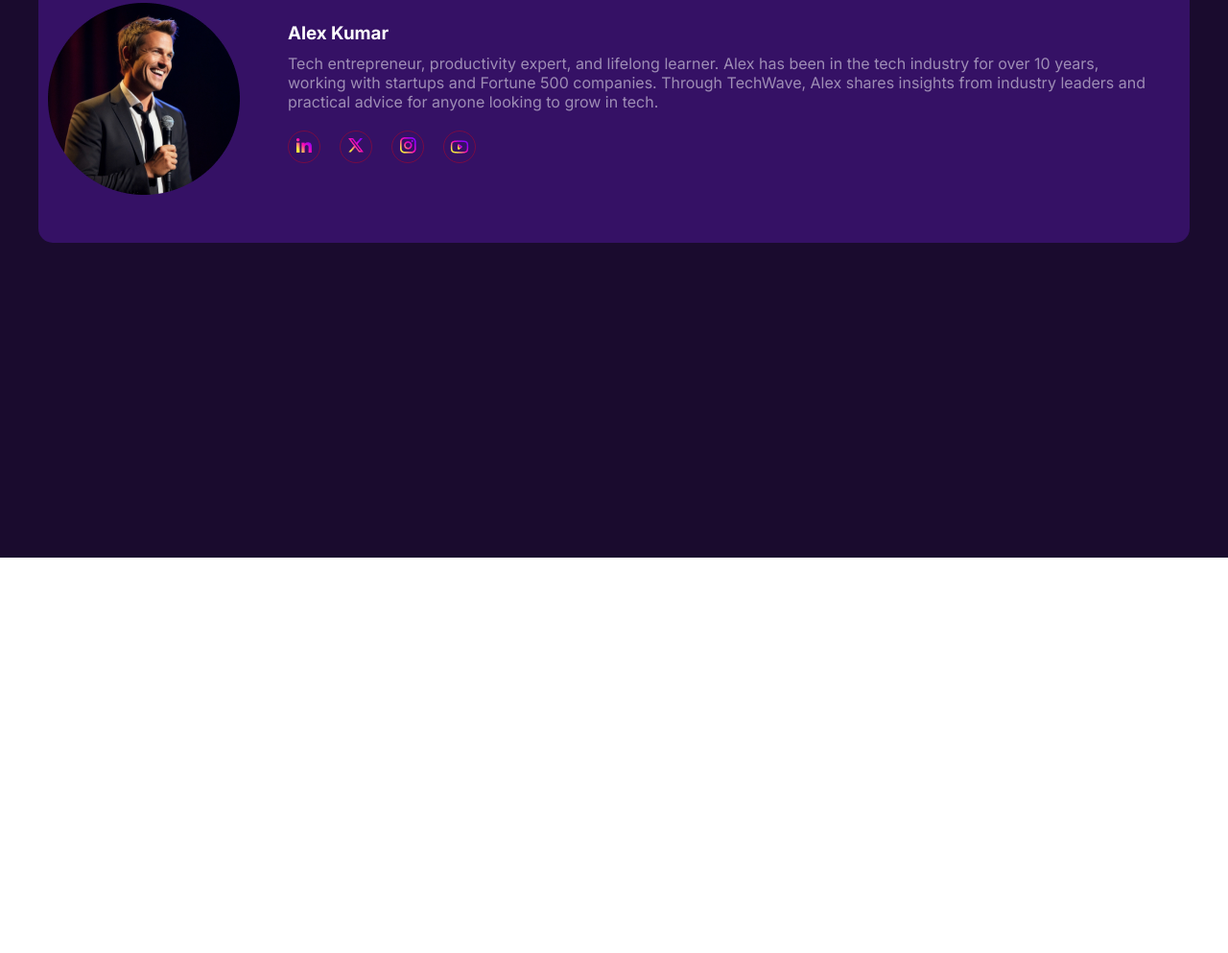
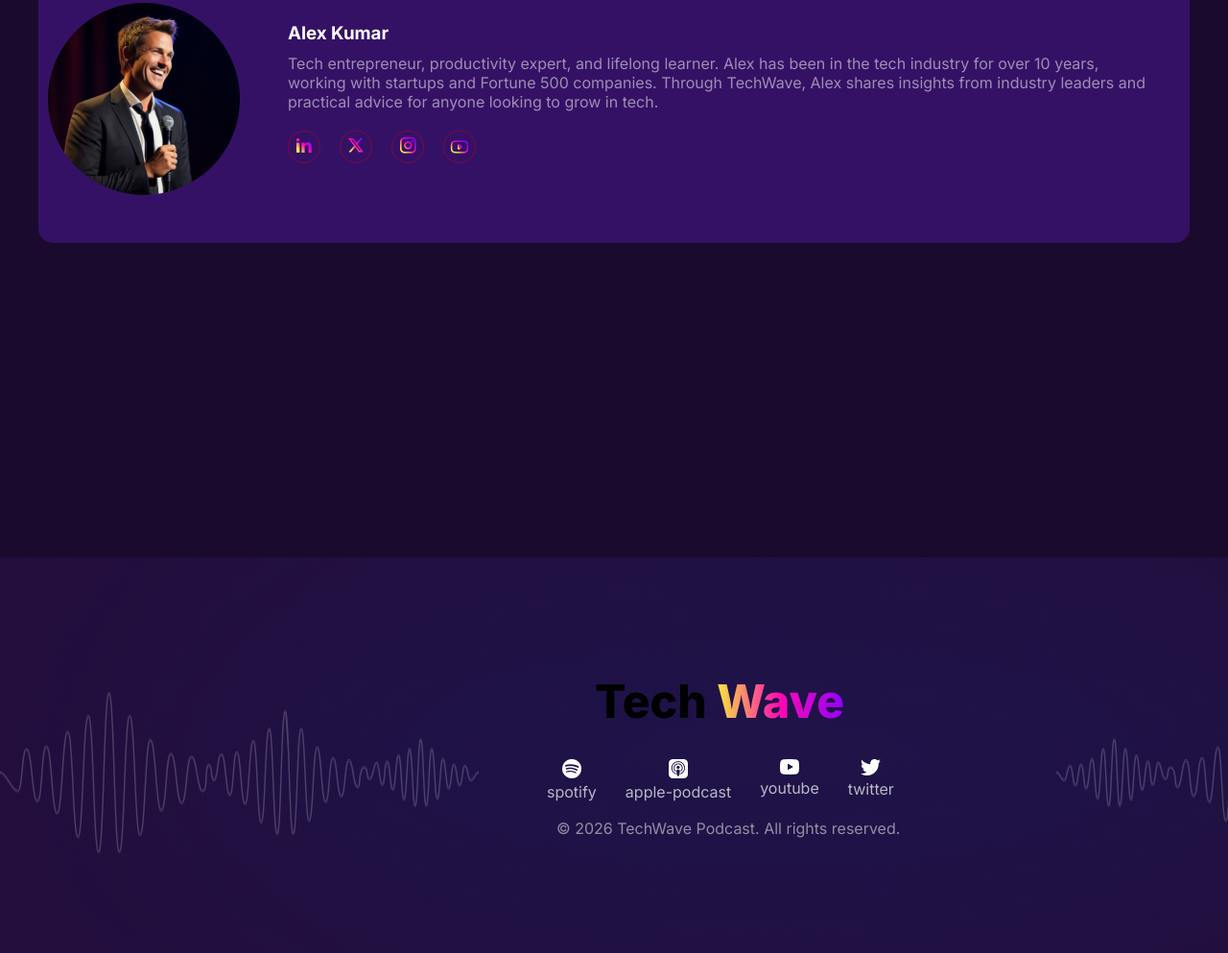
Before and after one commit to raselmondol2344/A02-TechWave, a plain HTML site: page index.html in a window 1280 px wide. Shown: the part 2178-3171 px from the top of the page at 96% size. Before the commit the page ends 2759 px from the top, so only its background shows below. Drawn offline with Linux system fonts and the light colour scheme.

Commit message:
footer complete

```diff
--- a/index.html
+++ b/index.html
@@ -192,5 +192,42 @@
 
    </section>
 
+   <section class="footer-section">
+    <footer>
+        <div id="footer">
+            <div class="footer-content">
+                <h1 class="nav-heading footer-heading">Tech <span class="txt2">Wave</span></h1>
+                <div class="footer-icon">
+                    <div class="media">
+                        <img src="assets/spotify.png" alt="">
+                        <p>spotify</p>
+                    </div>
+
+
+                    <div class="media">
+                        <img src="assets/apple-podcast.png" alt="">
+                        <p>apple-podcast</p>
+                    </div>
+                    <div class="media">
+                        <img src="assets/youtube-podcast.png" alt="">
+                        <p>youtube</p>
+                    </div>
+                    <div class="media">
+                        <img src="assets/twitter.png" alt="">
+                        <p>twitter</p>
+                    </div>
+                </div>
+                <div class="end"><p>© 2026 TechWave Podcast. All rights reserved.</p></div>
+
+
+
+            </div>
+
+        </div>
+
+    </footer>
+
+
+   </section>
 </body>
 </html>
--- a/style.css
+++ b/style.css
@@ -346,7 +346,50 @@ iframe{
     text-align: center;
     height: 20px;
     width: 20px;
-    border: 1px solid rgba(255, 0, 0, 0.32);
+     border: 1px solid rgba(255, 0, 0, 0.32);
     padding: 6px;
     border-radius: 50%;
 }
+
+#footer {
+    /* border: 1px solid yellow; */
+    background-image: url(assets/footer-bg.png);
+    max-width: 1600px;
+    height: 412px;
+    position: relative;
+}
+
+.footer-content {
+    /* border: 1px solid green; */
+    width: 1360px;
+    height: 172px;
+    position: absolute;
+    top: 120px;
+    left: 70px;
+
+}
+
+.footer-heading {
+    font-size: 3rem;
+}
+
+.footer-content {
+    text-align: center;
+    position: relative;
+}
+
+.footer-icon {
+    gap: 30px;
+ position: absolute;
+    display: flex;
+    top: 90px;
+    left: 500px;
+    color: rgba(255, 255, 255, 0.699);
+}
+
+.end{
+   position: absolute;
+   bottom: 0;
+   left: 510px;
+   color: rgba(255, 255, 255, 0.523);
+}
```
